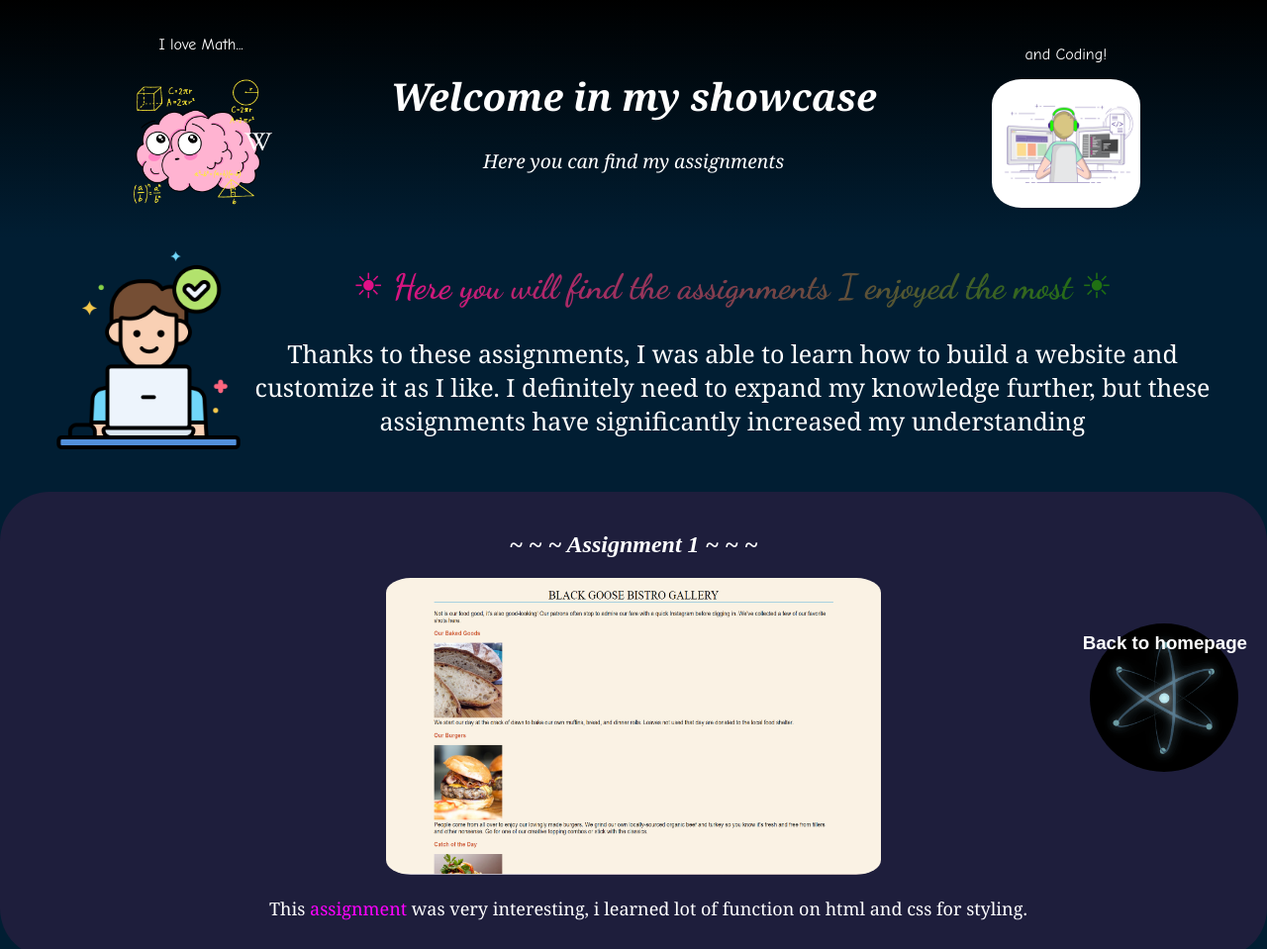
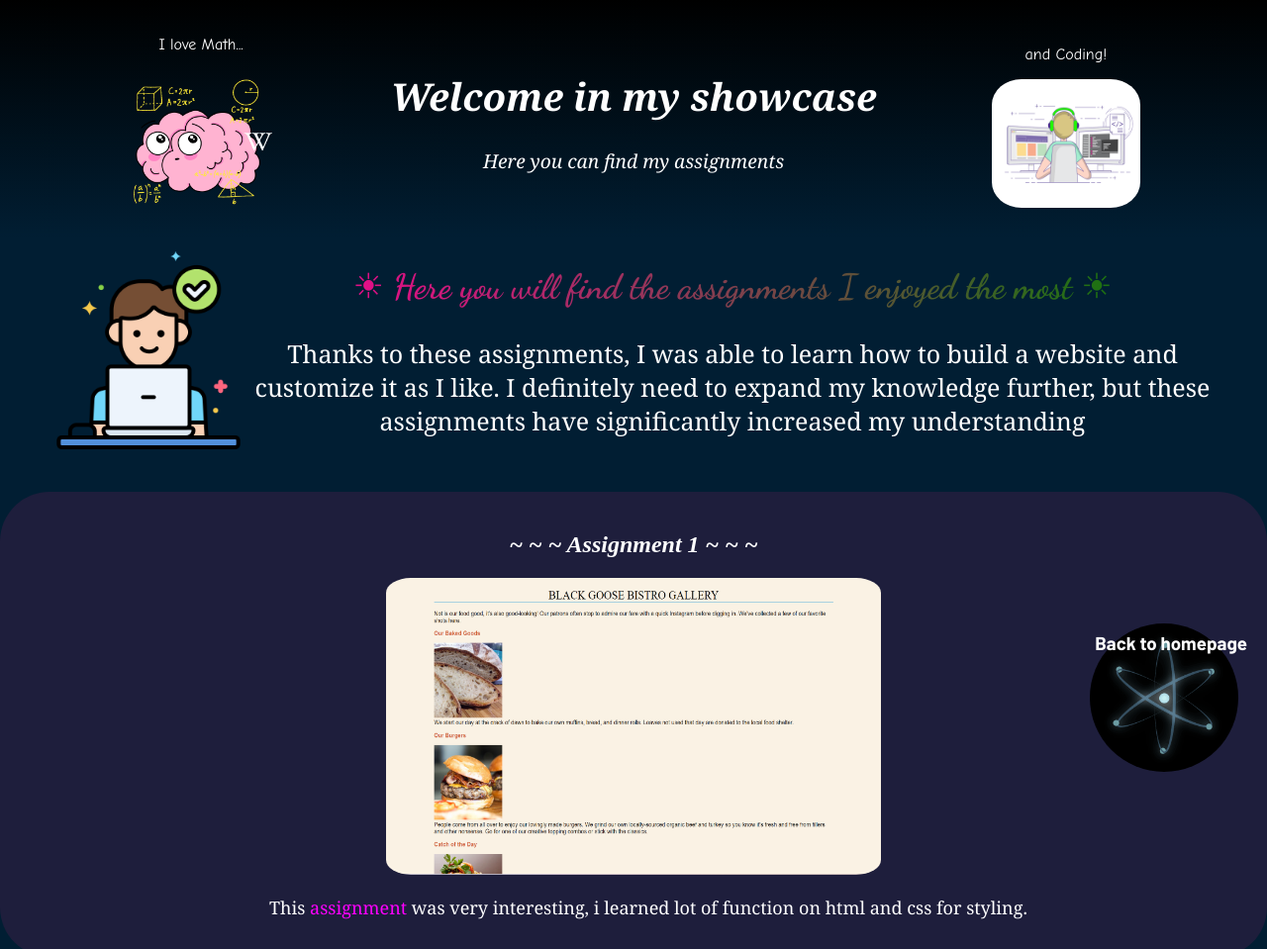
Before and after one commit to z124070michael/z124070.WebDesignClass.2024, a plain HTML site: page showcase.html in a window 1280 px wide. Shown: the top 959 px of the page at 99% size. Drawn offline with Linux system fonts and the light colour scheme.

Commit message:
showcase.html

```diff
--- a/showcase.html
+++ b/showcase.html
@@ -4,6 +4,7 @@
     <meta charset="UTF-8">
     <title>Showcase</title>
     <link href="https://fonts.googleapis.com/css2?family=Dancing+Script:wght@400;700&display=swap" rel="stylesheet">
+    <link href="https://fonts.googleapis.com/css2?family=Barlow:wght@400;700&display=swap" rel="stylesheet">
 
 
     <style>
@@ -29,7 +30,7 @@
         }
 
         body {
-            font-family: Arial, sans-serif;
+            font-family: 'Barlow', sans-serif;
             margin: 0;
             padding: 0;
             box-sizing: border-box;
```
